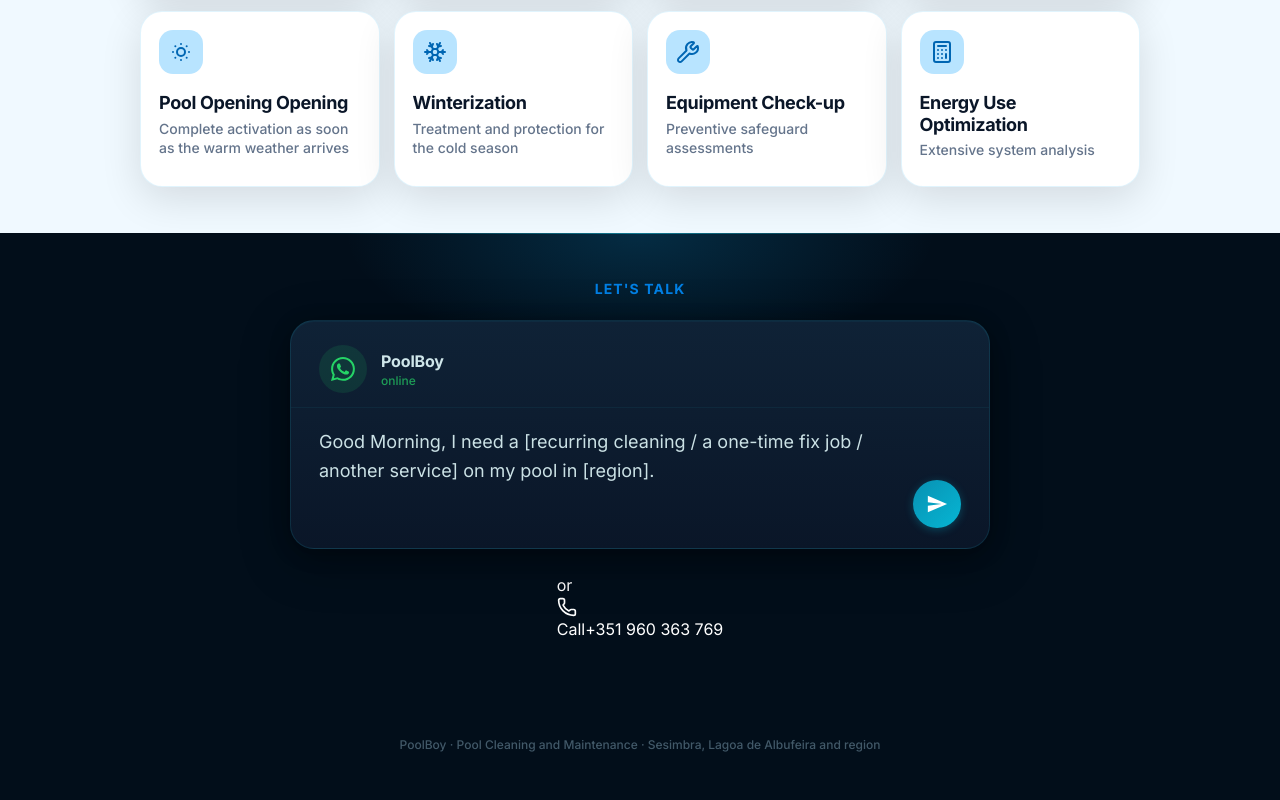
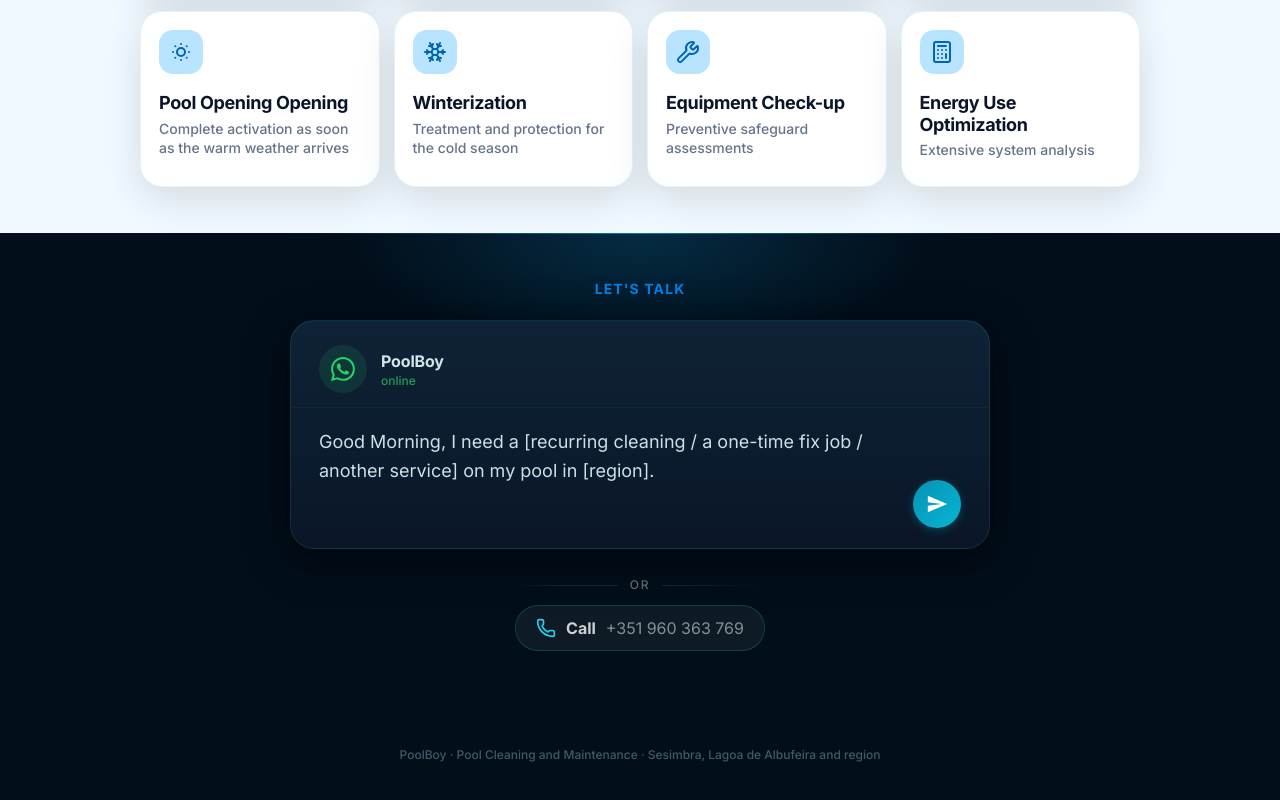
Before and after one commit to verissimoammusic/poolboy-1.0.0, a React (Vite) app: page /en in a window 1280 px wide. Shown: the part 1187-1987 px from the top of the page. Built offline with nearby package versions, Linux system fonts and the light colour scheme; a web font is replaced by a local one.

Commit message:
Fix to CTA section

```diff
--- a/src/components/CtaSection.jsx
+++ b/src/components/CtaSection.jsx
@@ -191,16 +191,25 @@
         </div>
 
         {/* "ou" + phone call link */}
-        <p className="cta-or-line">
-          <span className="cta-or-text">{orLabel}</span>
-          <a href={CONTACT.phoneHref} className="cta-phone-link">
-            <IconPhone className="h-4 w-4 shrink-0 md:h-5 md:w-5" />
-            <span className="text-sm md:text-base">{contact.ctaPhone}</span>
-            <span className="cta-phone-number text-sm md:text-base">
+        <div className="flex flex-col items-center gap-3 pt-1">
+          <div className="flex w-full items-center gap-3 text-white/40 text-xs font-medium uppercase tracking-[0.15em]">
+            <span className="h-px flex-1 bg-gradient-to-r from-transparent via-white/10 to-white/10" />
+            <span>{orLabel}</span>
+            <span className="h-px flex-1 bg-gradient-to-r from-white/10 to-transparent" />
+          </div>
+          <a
+            href={CONTACT.phoneHref}
+            className="group flex items-center gap-2.5 rounded-full border border-cyan/20 bg-white/5 px-5 py-2.5 text-white/80 transition-all hover:border-cyan/40 hover:bg-white/10 hover:text-white"
+          >
+            <IconPhone className="h-4 w-4 shrink-0 text-cyan-400 transition-colors group-hover:text-cyan-300 md:h-5 md:w-5" />
+            <span className="text-sm font-semibold md:text-base">
+              {contact.ctaPhone}
+            </span>
+            <span className="text-sm text-white/50 md:text-base">
               +351 {CONTACT.phoneDisplay}
             </span>
           </a>
-        </p>
+        </div>
       </div>
     </section>
   );
```
